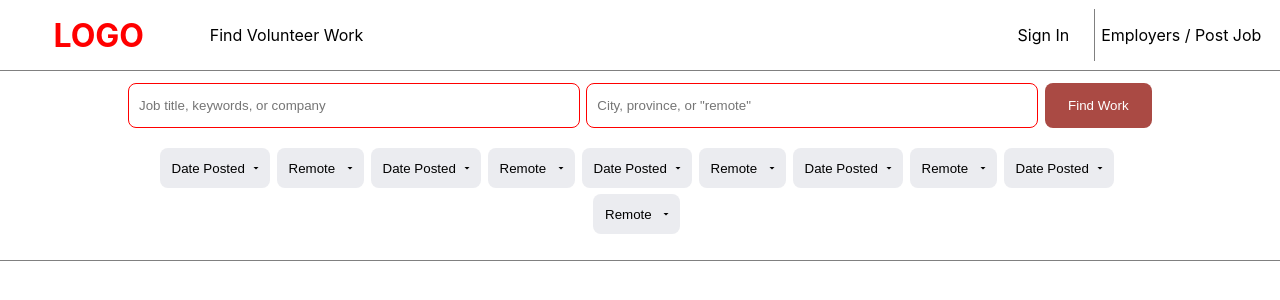
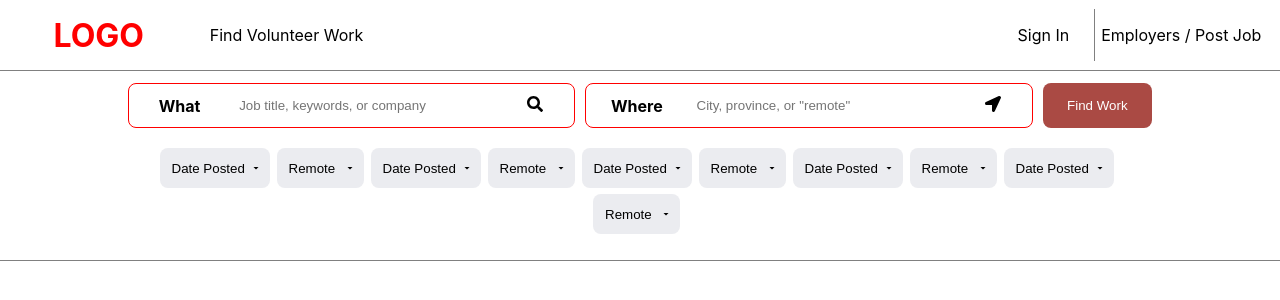
Before and after one commit to MmedaraJ/novi, a React (Create React App) app in the folder client/: page / in a window 1280 px wide. Shown: the top 300 px of the page. Built offline with nearby package versions, Linux system fonts and the light colour scheme.

Commit message:
Ui changes

```diff
--- a/client/src/components/SearchBar/SearchBar.js
+++ b/client/src/components/SearchBar/SearchBar.js
@@ -6,9 +6,10 @@ import {
   useRoutes,
   useNavigate
 } from "react-router-dom";
-import { FilterDiv, InputDiv, MainDiv, SearchButtonDiv, TextInput } from './SearchBarStyles';
+import { FilterDiv, IconDiv, InputDiv, LabelDiv, MainDiv, P, SearchButtonDiv, TextInput } from './SearchBarStyles';
 import MyButton from '../Buttons/MyButton';
 import Filter from '../Filter/Filter';
+import { FaSearch, FaLocationArrow } from 'react-icons/fa';
 
 const SearchBar = (props) => {
     const [state, setState] = useState({
@@ -48,6 +49,7 @@ const SearchBar = (props) => {
         <form onSubmit={onSubmitHandler}>
             <MainDiv>
                 <InputDiv>
+                    <LabelDiv><P>What</P></LabelDiv>
                     <TextInput
                         name='jobType'
                         type='text'
@@ -57,8 +59,10 @@ const SearchBar = (props) => {
                         value={state.jobType}
                         onChange={onInputChanged}
                     />
+                    <IconDiv><FaSearch/></IconDiv>
                 </InputDiv>
                 <InputDiv>
+                    <LabelDiv><P>Where</P></LabelDiv>
                     <TextInput
                         name='jobLocation'
                         type='text'
@@ -68,6 +72,7 @@ const SearchBar = (props) => {
                         value={state.jobLocation}
                         onChange={onInputChanged}
                     />
+                    <IconDiv><FaLocationArrow/></IconDiv>
                 </InputDiv>
                 <SearchButtonDiv>
                     <MyButton
--- a/client/src/components/SearchBar/SearchBarStyles.js
+++ b/client/src/components/SearchBar/SearchBarStyles.js
@@ -17,25 +17,48 @@ export const MainDiv = styled.div`
     }
 `;
 
+export const LabelDiv = styled.div`
+    flex: 1.5;
+    order: 0;
+    justify-content: center;
+    align-items: center;
+`;
+
+export const P = styled.p`
+  text-align: center;
+  font-weight: bold;
+`;
+
 export const TextInput = styled.input`
-    border: 1px solid red;
-    margin-right: 10px;
+    flex: 4;
+    order: 1;
     height: 50%;
-    width: 100%;
-    border-radius: .5rem;
     padding: 5px;
     padding 10px 10px;
     color: black;
+    border: none;
+    margin-left: .2rem;
+    margin-right: .2rem;
+
+    &:focus {
+        outline: none;
+        border: none;
+    }
 `;
 
 export const InputDiv = styled.div`
     flex: 4;
-    width: max;
-    height: 45px;
+    display: flex;
+    width: 100%;
+    height: 35px;
     margin-right: 1.8rem;
+    border: 1px solid red;
+    border-radius: .5rem;
+    margin-right: 10px;
+    padding: 0.25rem;
+    align-items: center;
 
     @media screen and (max-width: 768px) {
-        display: block;
         margin-bottom: 20px;
         margin-right: 1rem;
     }
@@ -60,3 +83,9 @@ export const FilterDiv = styled.div`
     padding-right: 10%;
     margin-top: 1.25rem;
 `;
+
+export const IconDiv = styled.div`
+    padding: .25rem;
+    flex: 1;
+    order: 2;
+`;
```
